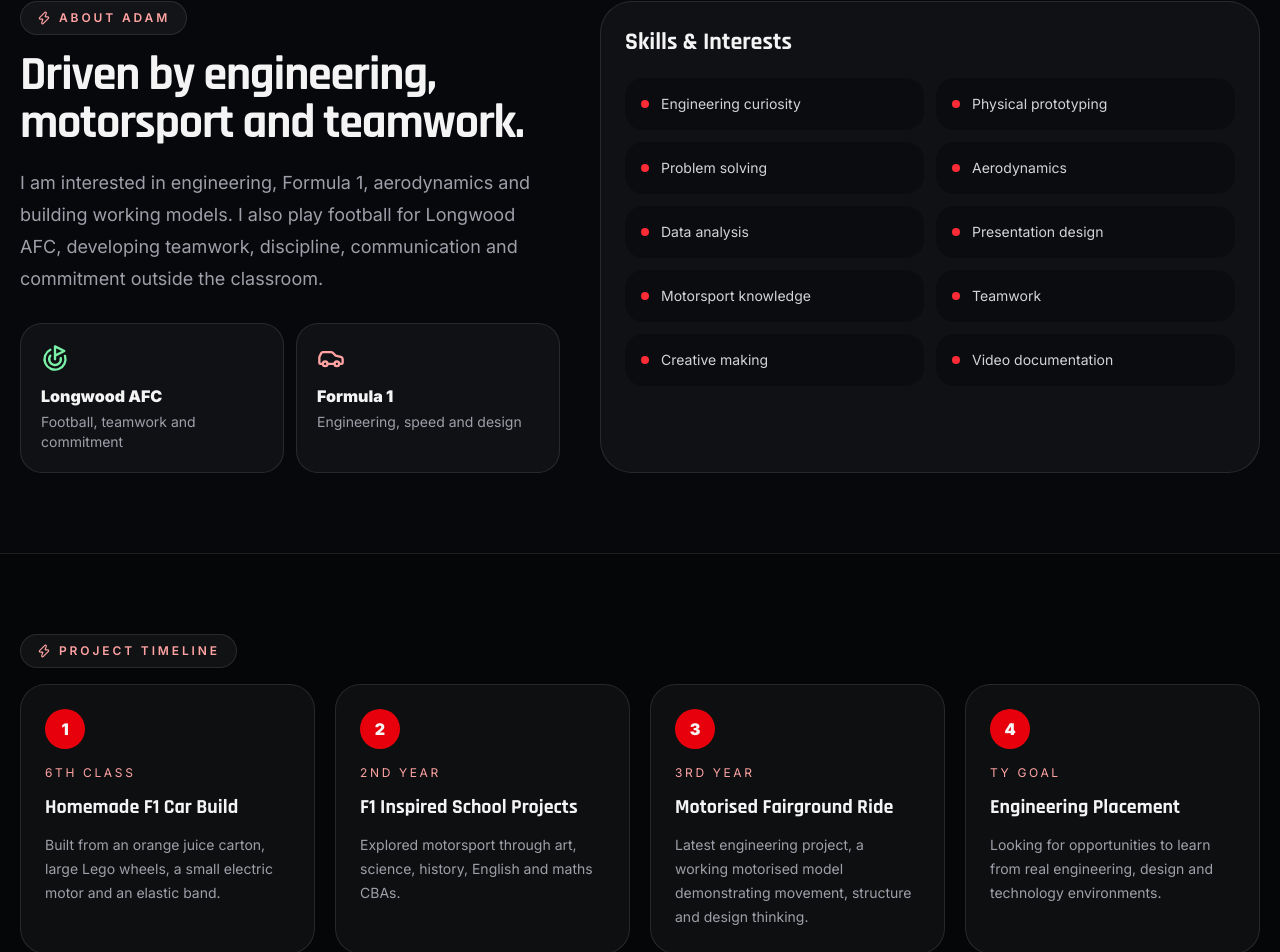
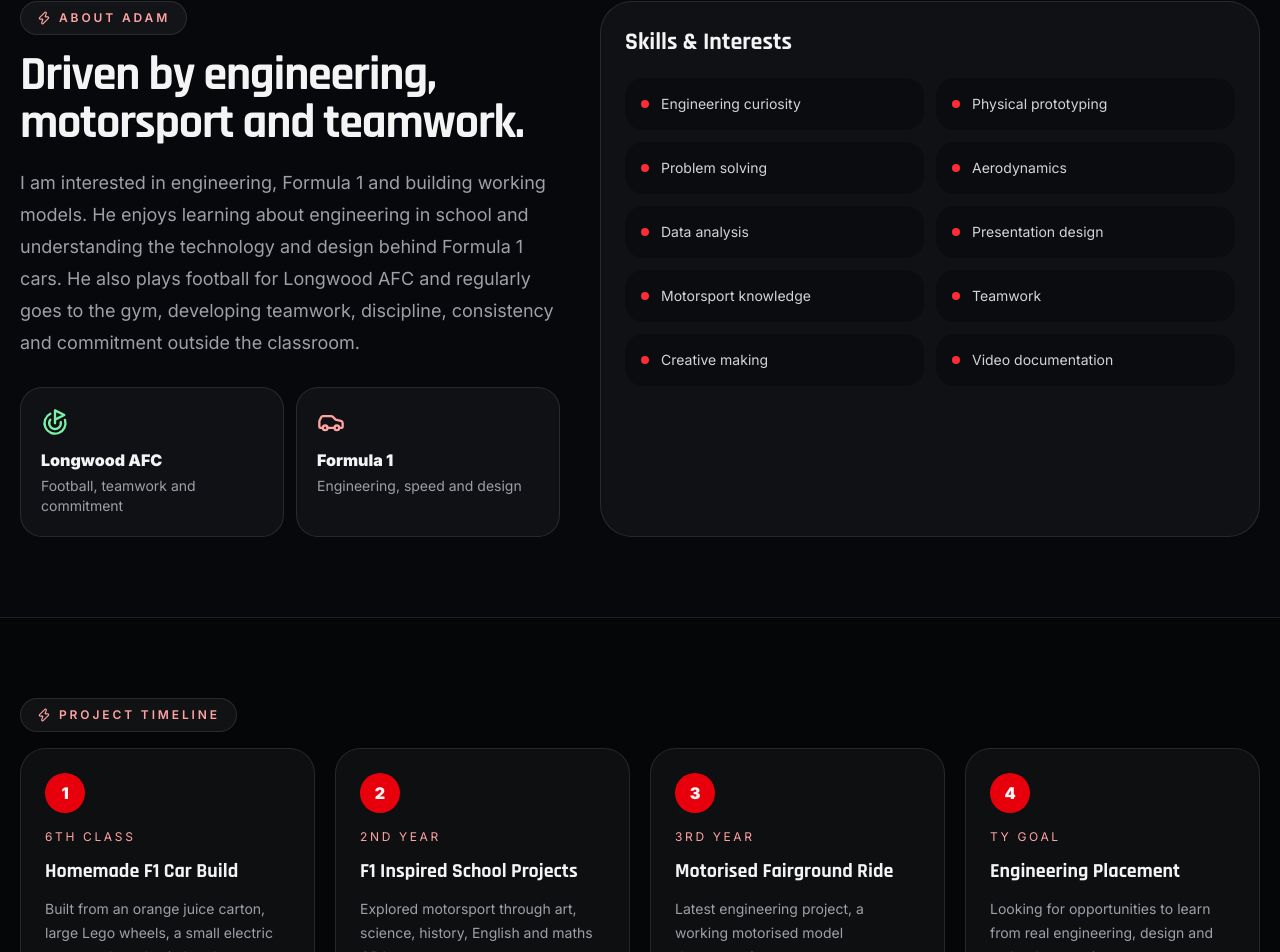
Before and after one commit to gitk/adam-keogh-portfolio, a Next.js app: page / in a window 1280 px wide. Shown: the part 3151-4103 px from the top of the page. Built offline with nearby package versions, Linux system fonts and the light colour scheme.

Commit message:
Update page.tsx

```diff
--- a/src/app/page.tsx
+++ b/src/app/page.tsx
@@ -406,7 +406,7 @@ export default function AdamPortfolioWebsite() {
             <SectionLabel>About Adam</SectionLabel>
             <h2 className="text-4xl font-black tracking-tight md:text-5xl">Driven by engineering, motorsport and teamwork.</h2>
             <p className="mt-5 text-lg leading-8 text-zinc-400">
-              I am interested in engineering, Formula 1, aerodynamics and building working models. I also play football for Longwood AFC, developing teamwork, discipline, communication and commitment outside the classroom.
+              I am interested in engineering, Formula 1 and building working models. He enjoys learning about engineering in school and understanding the technology and design behind Formula 1 cars. He also plays football for Longwood AFC and regularly goes to the gym, developing teamwork, discipline, consistency and commitment outside the classroom.
             </p>
             <div className="mt-7 grid grid-cols-2 gap-3">
               <div className="rounded-3xl border border-white/10 bg-white/[0.04] p-5">
```
